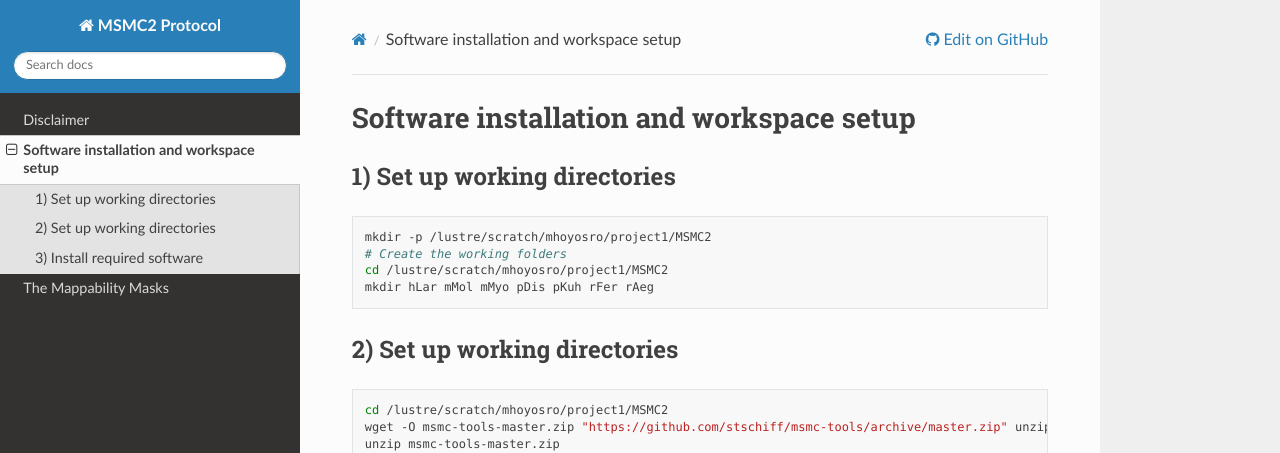
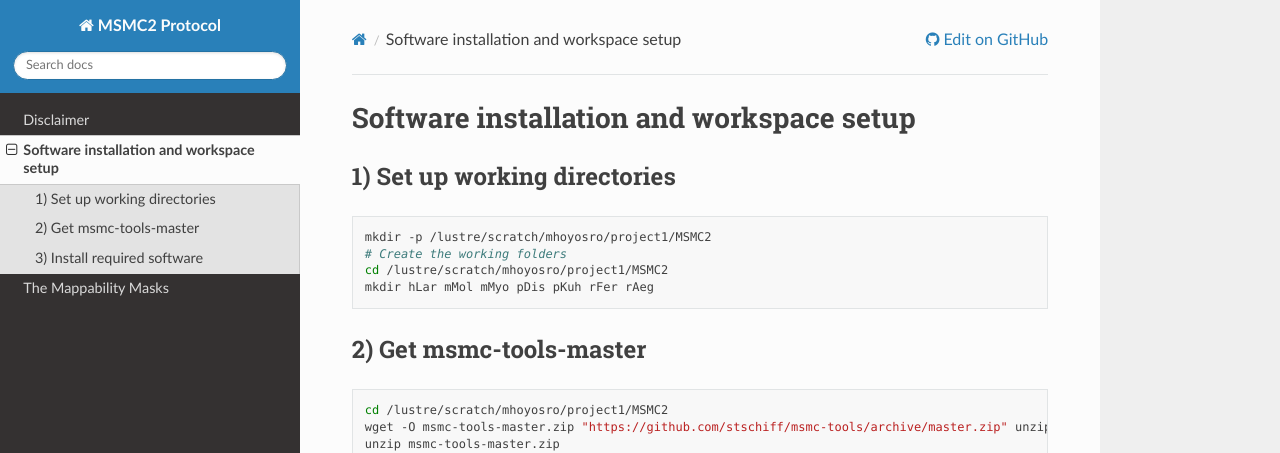
Before and after one commit to hoyosmanuel/MSMC2-Protocol, a Sphinx documentation site: the page built from docs/source/01_Required_Softs.rst, in a window 1280 px wide and 1077 px high. Shown: the top 453 px of the window. Built offline with Sphinx 7.4.7 and the Read the Docs theme 3.1.0, drawn with Linux system fonts in a browser that asks for light colours.

Commit message:
Update 01_Required_Softs.rst

```diff
--- a/docs/source/01_Required_Softs.rst
+++ b/docs/source/01_Required_Softs.rst
@@ -12,7 +12,7 @@
    mkdir hLar mMol mMyo pDis pKuh rFer rAeg
 
 
-2) Set up working directories
+2) Get msmc-tools-master
 -----------------------------
 
 .. code-block:: bash
```
